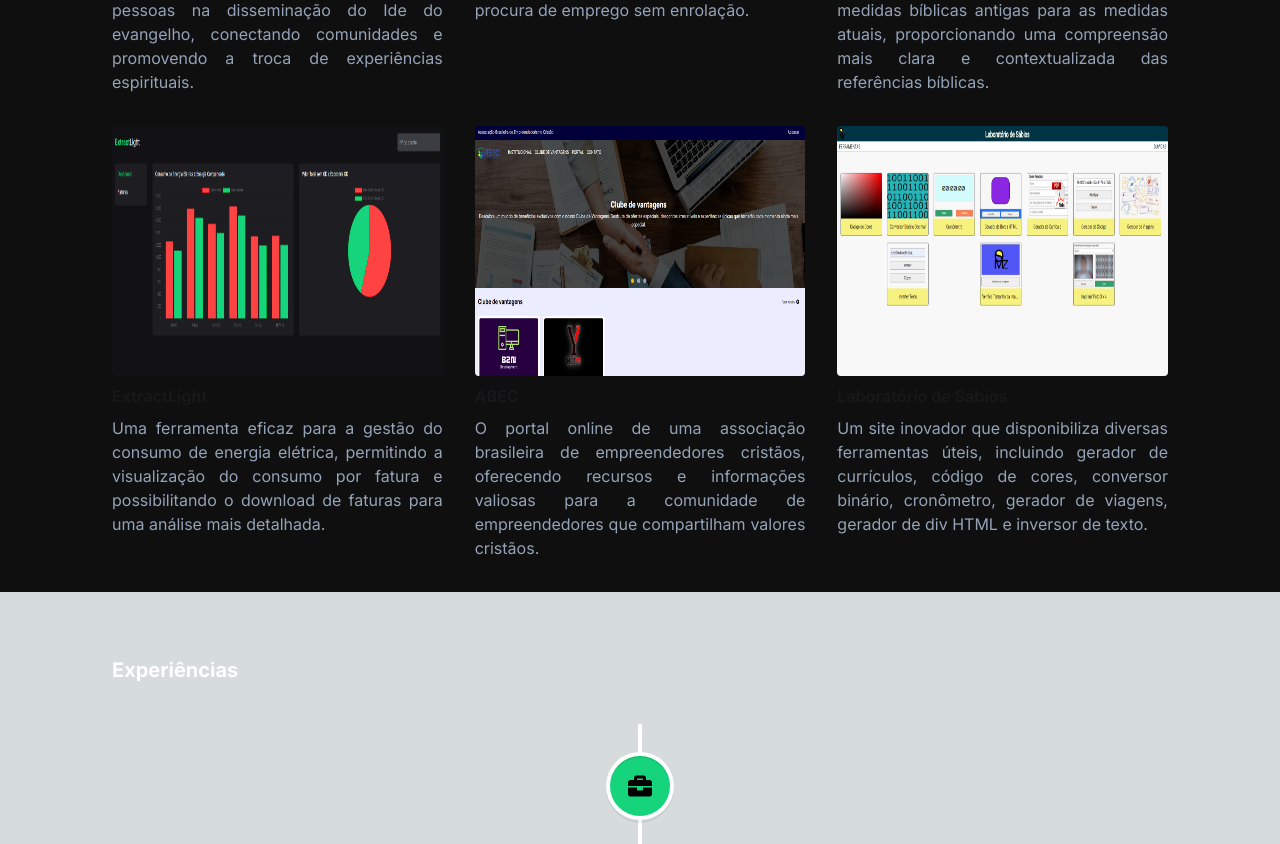
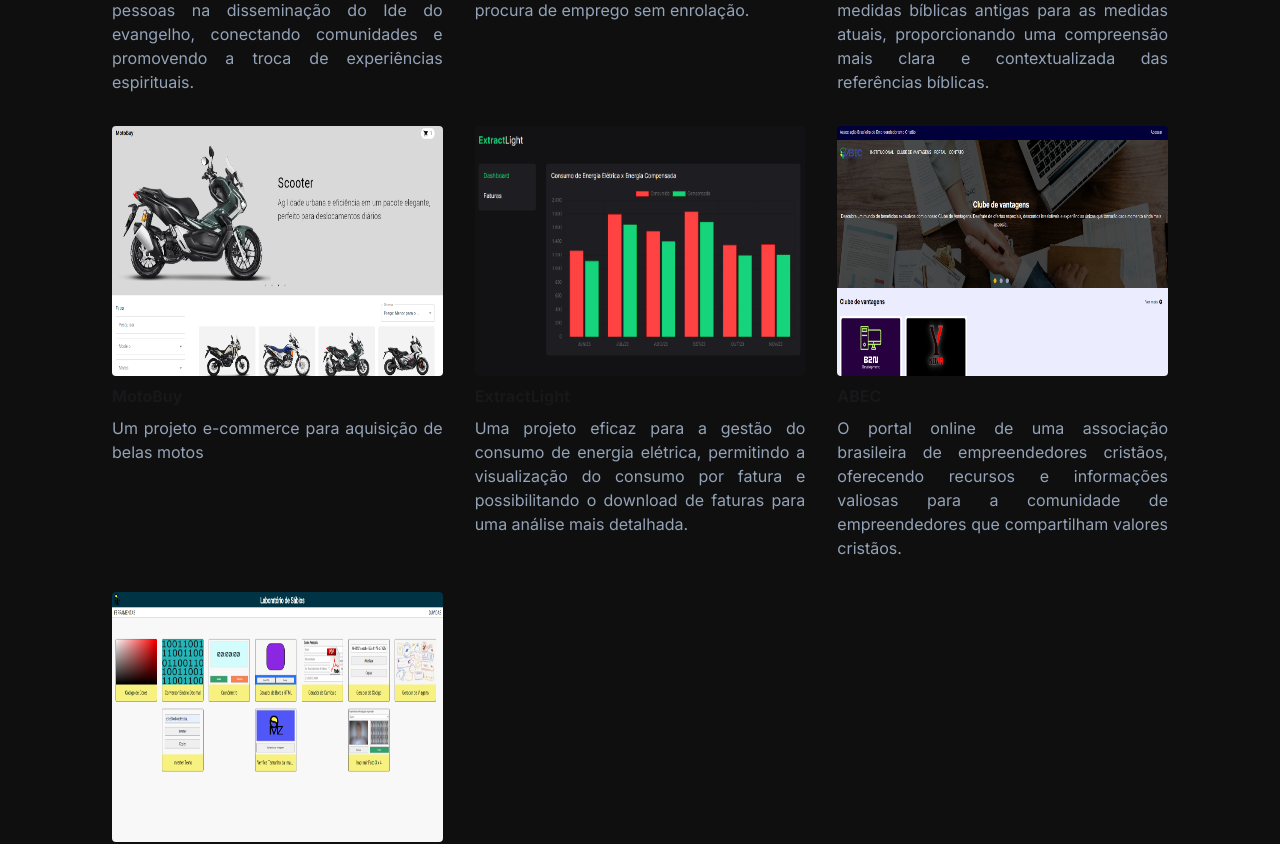
Before and after one commit to brunnogpcosta/portfolio-app, a Next.js app: page / in a window 1280 px wide. Shown: the part 2020-2864 px from the top of the page. Built offline with nearby package versions, Linux system fonts and the light colour scheme.

Commit message:
new project included

```diff
--- a/src/app/components/Contact/Contact.tsx
+++ b/src/app/components/Contact/Contact.tsx
@@ -41,7 +41,7 @@ const Contact = () => {
   };
 
   return (
-    <div className="min-h-screen  flex flex-col justify-center p-8 sm:px-28  bg-[#0f0f0f]">
+    <div className="min-h-screen  flex flex-col justify-center p-8 sm:px-28  bg-[#0f0f0f] pb-20">
       <h2 className="font-bold mb-2 text-xl">Contato</h2>
 
       <div className="grid lg:grid-cols-3 grid-cols-1 gap-8">
--- a/src/app/components/Works/Works.tsx
+++ b/src/app/components/Works/Works.tsx
@@ -24,10 +24,17 @@ const works = [
     link: "https://bibleconvert.com/"
   },
   {
+    title: "MotoBuy",
+    description:
+      "Um projeto e-commerce para aquisição de belas motos",
+    thumbnail: "/motobuy.png",
+    link: "https://motobuy-eta.vercel.app/"
+  },
+  {
     title: "ExtractLight",
     description:
-      "Uma ferramenta eficaz para a gestão do consumo de energia elétrica, permitindo a visualização do consumo por fatura e possibilitando o download de faturas para uma análise mais detalhada.",
-    thumbnail: "/extract-light.png",
+      "Uma projeto eficaz para a gestão do consumo de energia elétrica, permitindo a visualização do consumo por fatura e possibilitando o download de faturas para uma análise mais detalhada.",
+    thumbnail: "/extractlight.png",
     link: "https://extract-light.vercel.app/"
   },
   {
```
Also changed, not shown: public/extractlight.png (added), public/motobuy.png (added).
